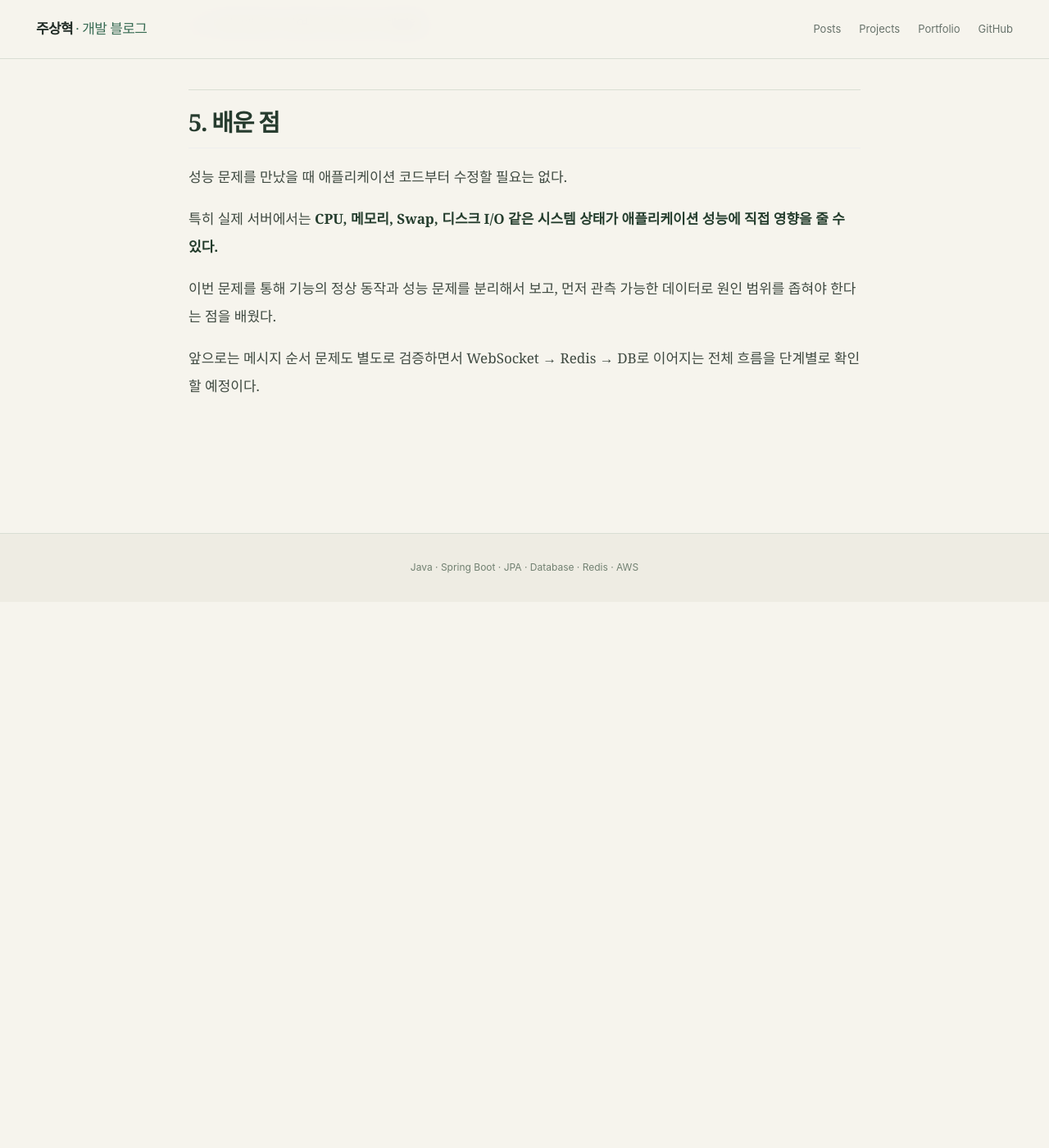
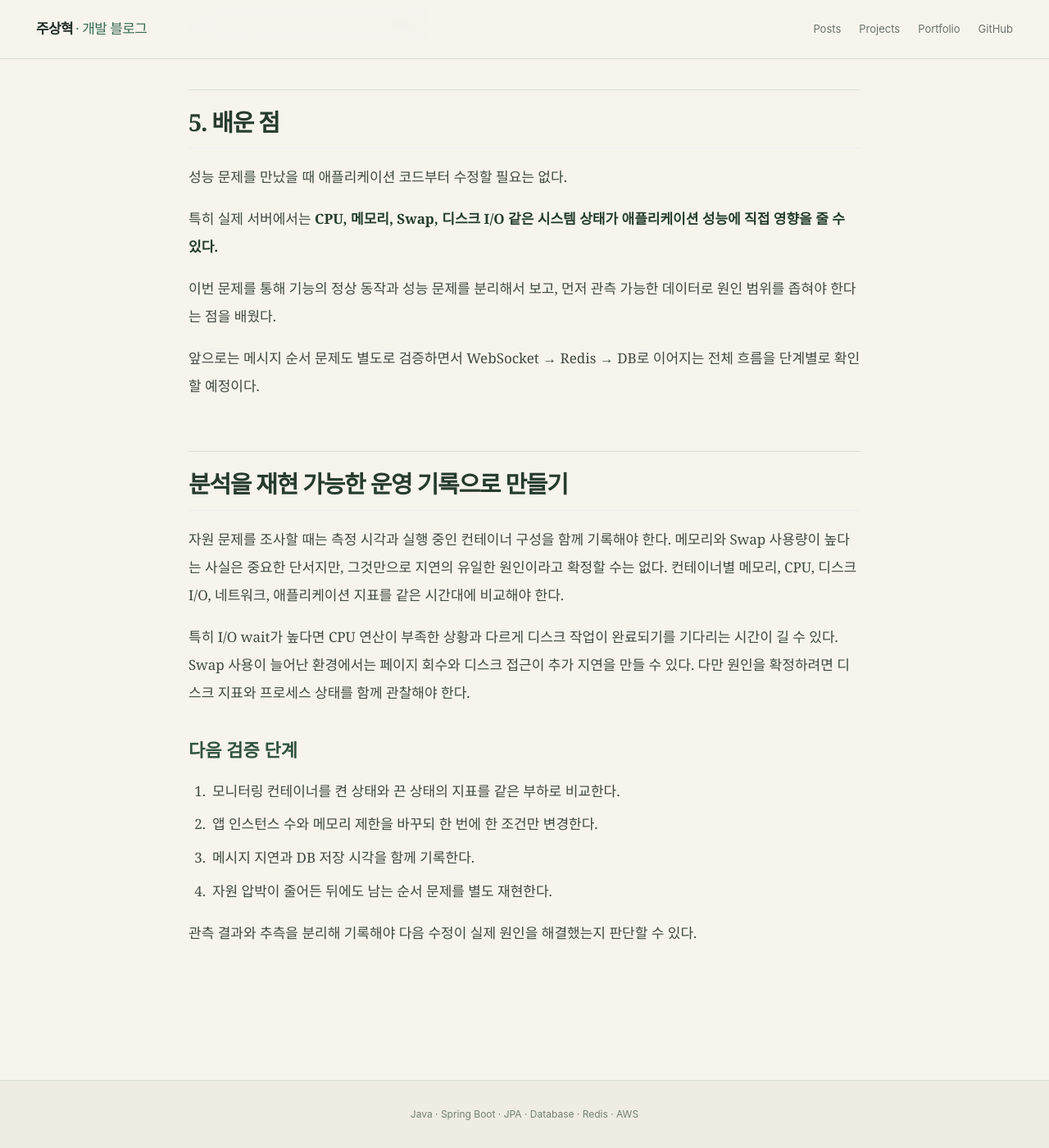
Before and after one commit to zuzusnasna/zuzusnasna.github.io, a Jekyll site: the page built from _posts/2026-10-29-realtimechat-ec2-resource-analysis.md, in a window 1280 px wide and 1400 px high, scrolled down 2154 px. Shown: the whole window at 82% size. Built offline with Jekyll 4.4.1, drawn with Linux system fonts in a browser that asks for light colours; before the commit the page ends 2888 px from its top, so only the background shows below that.

Commit message:
docs: deepen project learning records

```diff
--- a/_posts/2026-10-29-realtimechat-ec2-resource-analysis.md
+++ b/_posts/2026-10-29-realtimechat-ec2-resource-analysis.md
@@ -61,3 +61,17 @@ Load average 1.81 / 3.06 / 3.05
 이번 문제를 통해 기능의 정상 동작과 성능 문제를 분리해서 보고, 먼저 관측 가능한 데이터로 원인 범위를 좁혀야 한다는 점을 배웠다.
 
 앞으로는 메시지 순서 문제도 별도로 검증하면서 WebSocket → Redis → DB로 이어지는 전체 흐름을 단계별로 확인할 예정이다.
+
+## 분석을 재현 가능한 운영 기록으로 만들기
+
+자원 문제를 조사할 때는 측정 시각과 실행 중인 컨테이너 구성을 함께 기록해야 한다. 메모리와 Swap 사용량이 높다는 사실은 중요한 단서지만, 그것만으로 지연의 유일한 원인이라고 확정할 수는 없다. 컨테이너별 메모리, CPU, 디스크 I/O, 네트워크, 애플리케이션 지표를 같은 시간대에 비교해야 한다.
+
+특히 I/O wait가 높다면 CPU 연산이 부족한 상황과 다르게 디스크 작업이 완료되기를 기다리는 시간이 길 수 있다. Swap 사용이 늘어난 환경에서는 페이지 회수와 디스크 접근이 추가 지연을 만들 수 있다. 다만 원인을 확정하려면 디스크 지표와 프로세스 상태를 함께 관찰해야 한다.
+
+### 다음 검증 단계
+1. 모니터링 컨테이너를 켠 상태와 끈 상태의 지표를 같은 부하로 비교한다.
+2. 앱 인스턴스 수와 메모리 제한을 바꾸되 한 번에 한 조건만 변경한다.
+3. 메시지 지연과 DB 저장 시각을 함께 기록한다.
+4. 자원 압박이 줄어든 뒤에도 남는 순서 문제를 별도 재현한다.
+
+관측 결과와 추측을 분리해 기록해야 다음 수정이 실제 원인을 해결했는지 판단할 수 있다.
```
